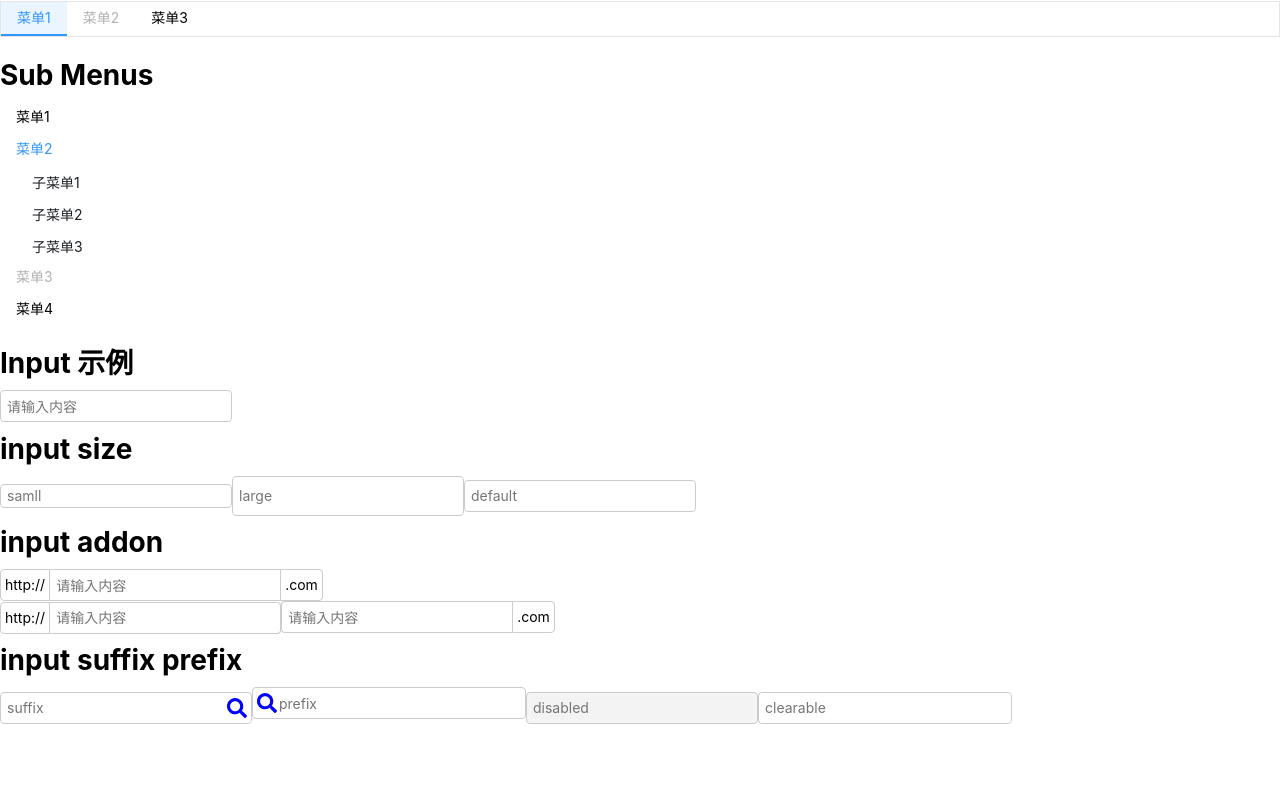
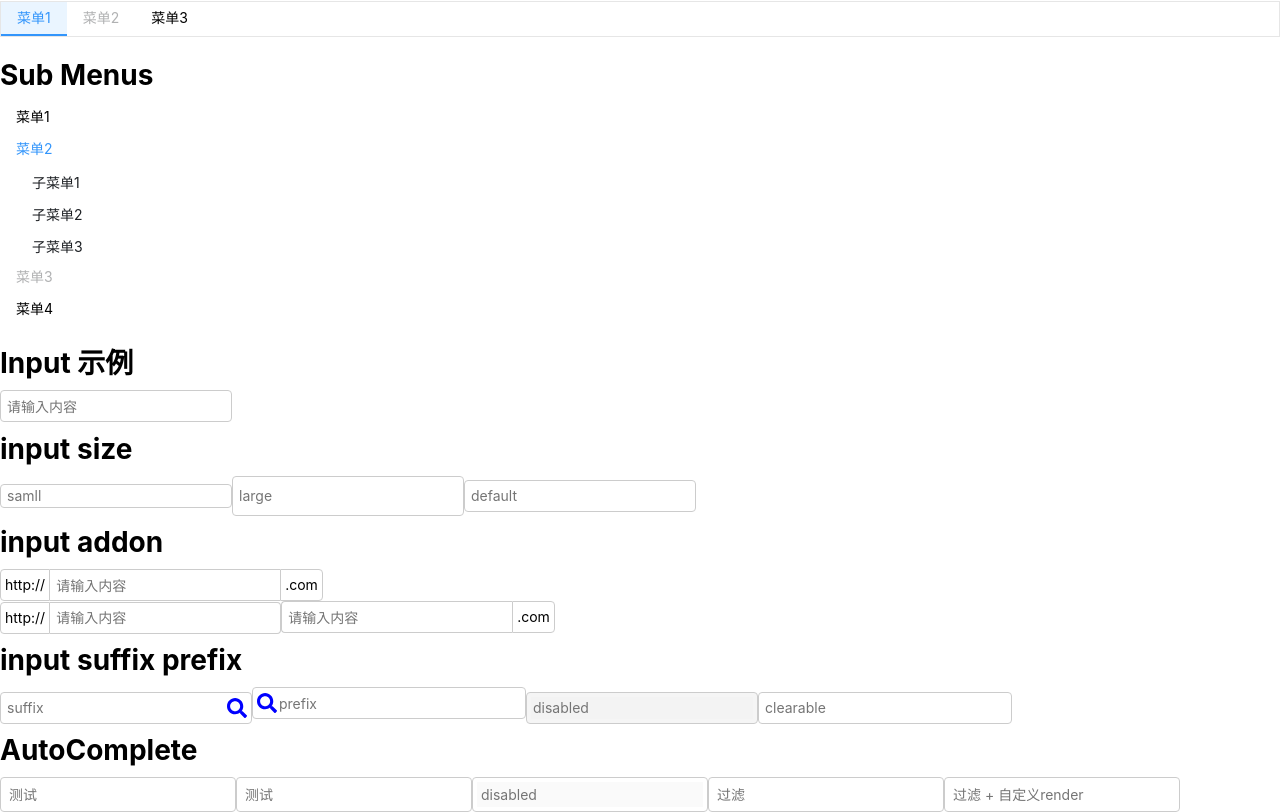
Before and after one commit to wangkaifn/emo-design, a React (Vite) app: page / in a window 1280 px wide. Shown: the part 291-1103 px from the top of the page. Before the commit the page ends 1015 px from the top, so only its background shows below. Built offline with nearby package versions, Linux system fonts and the light colour scheme; a small style sheet from the web is missing.

Commit message:
feat: 基础组件autoComplete

```diff
--- a/src/App.tsx
+++ b/src/App.tsx
@@ -1,4 +1,4 @@
-import { Button, Input, Menu } from './components'
+import { Button, Input, Menu, AutoComplete } from './components'
 import { Icon } from './components/Icon'
 
 function App() {
@@ -95,6 +95,99 @@ function App() {
       <Input disabled placeholder="disabled" />
 
       <Input allowClear placeholder="clearable" />
+
+      <h1>AutoComplete</h1>
+      <AutoComplete
+        options={[
+          'ceshi',
+          'ceshi1',
+          'ceshi2',
+          'ceshi3',
+          'ceshi4',
+          'ceshi5',
+          'abc',
+          'abc1',
+        ]}
+        placeholder="测试 "
+      ></AutoComplete>
+      <AutoComplete
+        options={[
+          {
+            label: 'ceshi',
+            value: 'ceshi',
+            id: 1,
+          },
+          {
+            label: 'ceshi1',
+            value: 'ceshi1',
+            id: 2,
+          },
+          {
+            label: 'ceshi2',
+            value: 'ceshi2',
+            id: 3,
+          },
+          {
+            label: 'ceshi3',
+            value: 'ceshi3',
+            id: 4,
+          },
+          {
+            label: 'apple',
+            value: 'apple',
+            id: 5,
+          },
+          {
+            label: 'banana',
+            value: 'banana',
+            id: 6,
+          },
+        ]}
+        placeholder="测试 "
+        onSelect={val => {
+          console.log('onSelect', val)
+        }}
+      ></AutoComplete>
+      <AutoComplete placeholder="disabled" disabled></AutoComplete>
+      <AutoComplete
+        placeholder="过滤"
+        filterOptions={(inputValue, option) => {
+          return !option.includes(inputValue)
+        }}
+        options={[
+          {
+            label: 'apple',
+            value: 'apple',
+            id: 5,
+          },
+          {
+            label: 'banana',
+            value: 'banana',
+            id: 6,
+          },
+        ]}
+      ></AutoComplete>
+
+      <AutoComplete
+        placeholder="过滤 + 自定义render"
+        filterOptions={(inputValue, option) => {
+          return !option.includes(inputValue)
+        }}
+        autoFocus
+        options={[
+          'ai',
+          'ceshi1',
+          'ceshi2',
+          'ceshi3',
+          'ceshi4',
+          'ceshi5',
+          'abc',
+          'abc1',
+        ]}
+        render={option => {
+          return <h1>{typeof option === 'string' ? option : option.label}</h1>
+        }}
+      ></AutoComplete>
     </main>
   )
 }
--- /dev/null
+++ b/src/components/AutoComplete/index.tsx
@@ -0,0 +1,152 @@
+import classNames from 'classnames'
+import { useEffect, useRef, useState } from 'react'
+import { IAutoCompleteProps, LabelOptions } from './type'
+
+import { useOnClickOutside } from 'usehooks-ts'
+import './style.scss'
+const AutoComplete: React.FunctionComponent<IAutoCompleteProps> = props => {
+  const {
+    className: cls,
+    disabled,
+    onChange,
+    onSelect,
+    options,
+    autoFocus,
+    render,
+    filterOptions,
+    ...rest
+  } = props
+
+  const ref = useRef(null)
+  const inputRef = useRef<HTMLInputElement>(null)
+
+  const [value, setValue] = useState(props?.defaultValue || '')
+
+  const [results, setResults] = useState<LabelOptions[]>([])
+  // 索引值
+  const [index, setIndex] = useState<number>(-1)
+  const classes = classNames('auto-complete', cls, {
+    disabled: disabled,
+  })
+
+  const handleChange = (e: React.ChangeEvent<HTMLInputElement>) => {
+    const value = e.target.value
+    setValue(value)
+    onChange?.(e)
+
+    if (!value) {
+      setResults([])
+      setIndex(-1)
+      return
+    }
+
+    if (typeof filterOptions === 'function') {
+      if (options) {
+        const result = options.filter(item =>
+          filterOptions(value, typeof item === 'string' ? item : item.label),
+        )
+        setResults(result)
+      }
+    } else {
+      if (
+        props.options &&
+        props.options[0] &&
+        typeof props.options[0] === 'string'
+      ) {
+        const arr = props.options as string[]
+        const result = arr.filter(item => item.includes(value))
+        setResults(result)
+      } else {
+        const arr = props.options as Array<{
+          label: string
+          value: string
+          [key: string]: any
+        }>
+        const result = arr.filter(item => item.label.includes(value))
+        setResults(result)
+      }
+    }
+  }
+
+  const handleSelect = (item: LabelOptions) => {
+    setResults([])
+    if (typeof item === 'string') {
+      setValue(item)
+    } else {
+      setValue(item.label)
+    }
+    onSelect?.(item)
+  }
+
+  const renderNodes = (item: LabelOptions) => {
+    if (typeof render === 'function') {
+      return render(item)
+    } else {
+      return typeof item === 'string' ? item : item.label
+    }
+  }
+
+  const onKeyDownHandle = (e: React.KeyboardEvent<HTMLInputElement>) => {
+    console.log(e.key)
+
+    if (e.key === 'ArrowDown') {
+      if (index < results.length - 1) {
+        setIndex(index + 1)
+      }
+    }
+    if (e.key === 'ArrowUp') {
+      if (index > 0) {
+        setIndex(index - 1)
+      }
+    }
+    if (e.key === 'Enter') {
+      if (index >= 0) {
+        handleSelect(results[index])
+        setIndex(-1)
+      }
+    }
+  }
+  useOnClickOutside(ref, () => {
+    setResults([])
+    setIndex(-1)
+  })
+
+  useEffect(() => {
+    if (autoFocus) {
+      inputRef.current?.focus()
+    }
+  }, [props.autoFocus])
+  return (
+    <div className={classes} ref={ref}>
+      <input
+        ref={inputRef}
+        value={value}
+        disabled={disabled}
+        type="text"
+        {...rest}
+        onChange={handleChange}
+        onKeyDown={onKeyDownHandle}
+      />
+      {results.length > 0 && (
+        <ul className="auto-complete-lists">
+          {results.map((item, i) => (
+            <li
+              key={i}
+              className={classNames(
+                'auto-complete-lists-item',
+                index === i && 'active',
+              )}
+              onClick={() => {
+                handleSelect(item)
+              }}
+            >
+              {renderNodes(item)}
+            </li>
+          ))}
+        </ul>
+      )}
+    </div>
+  )
+}
+
+export default AutoComplete
--- /dev/null
+++ b/src/components/AutoComplete/style.scss
@@ -0,0 +1,59 @@
+/* stylelint-disable max-nesting-depth */
+.auto-complete {
+  position: relative;
+  display: inline-flex;
+  padding: 4px;
+  border: 1px solid #ccc;
+  border-radius: 4px;
+
+  input {
+    padding: 4px;
+    width: 100%;
+    height: 100%;
+    border: 0;
+    outline: none;
+  }
+
+  .disabled {
+    cursor: not-allowed;
+    background-color: #f5f5f5;
+    box-shadow: none;
+
+    input {
+      cursor: not-allowed;
+      background-color: #f5f5f5;
+    }
+  }
+
+  .auto-complete-lists {
+    position: absolute;
+    top: calc(100% + 10px);
+    left: 0;
+    display: flex;
+    margin: 0;
+    padding: 0;
+    width: 100%;
+    border-radius: 4px;
+    background-color: #f5f5f5;
+    flex-direction: column;
+
+    .auto-complete-lists-item {
+      cursor: pointer;
+      border-bottom: 1px solid #ccc;
+      padding: 4px;
+      list-style: none;
+
+      &:hover {
+        background-color: #ccc;
+      }
+
+      &:last-child {
+        border-bottom: 0;
+      }
+
+      &.active {
+        background-color: burlywood;
+      }
+    }
+  }
+}
--- a/src/components/index.tsx
+++ b/src/components/index.tsx
@@ -4,3 +4,5 @@ export { default as Button } from './Button/index'
 export { default as Menu } from './Menu/index'
 
 export { default as Input } from './Input/index'
+
+export { default as AutoComplete } from './AutoComplete/index'
```
Also changed, not shown: src/components/AutoComplete/type.d.ts (added, +22 -0 lines).
